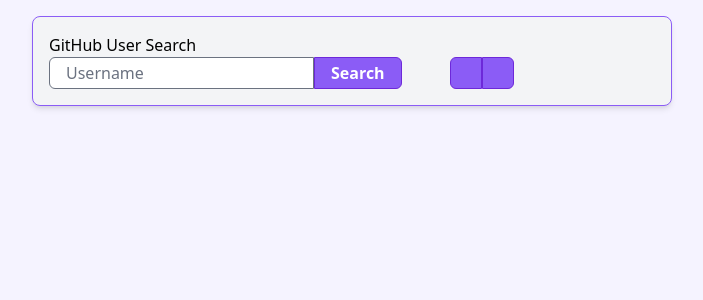
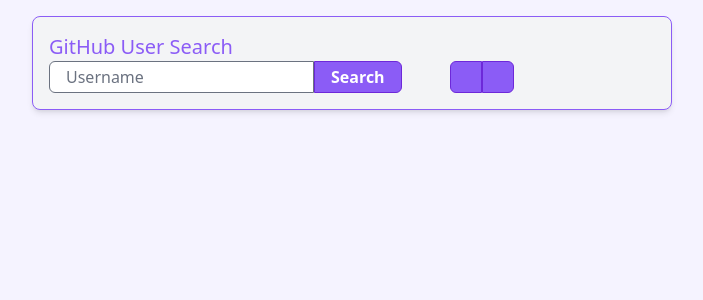
Before and after one commit to mtfoley/gh-user-search, a React (Create React App) app: page / in a window 1280 px wide. Shown: the top 300 px of the page, without its empty margins (32-735 px from the left). Built offline with nearby package versions, Linux system fonts and the light colour scheme; some icons are missing.

Commit message:
feat: style changes

```diff
--- a/src/components/SearchControls.js
+++ b/src/components/SearchControls.js
@@ -10,7 +10,7 @@
     }
     return (
         <div className={classNames.searchControls}>
-            <h2>GitHub User Search</h2>
+            <h2 className="text-xl text-purple-500">GitHub User Search</h2>
             <input type="search" className={classNames.searchInput} placeholder="Username" onChange={onSearchChange} />
             <button className={classNames.searchBtn} onClick={()=>onSubmit(term)}>Search</button>
             {userDetails === null
--- a/src/styles/index.js
+++ b/src/styles/index.js
@@ -3,7 +3,7 @@
     pagingCount:"text-center py-2 px-4 align-middle w-96",
     pagingNextBtn:"bg-purple-500 hover:bg-purple-700 text-white w-8 h-8 font-bold border border-purple-700 rounded-r-md",
     pagingPrevBtn:"bg-purple-500 hover:bg-purple-700 text-white w-8 h-8 font-bold border border-purple-700 rounded-l-md",
-    resultsGrid:"p-8 pt-24 grid grid-cols-5 gap-4 bg-purple-50",
+    resultsGrid:"p-8 pt-32 grid grid-cols-5 gap-4 bg-purple-50",
     searchResult:"px-0 shadow-md rounded-lg bg-white border border-purple-300",
     searchResultImage:"rounded-t-lg min-w-full min-h-full bg-white",
     searchResultName:"text-center pb-4 pt-4 rounded-b-lg bg-white text-purple-400",
```
